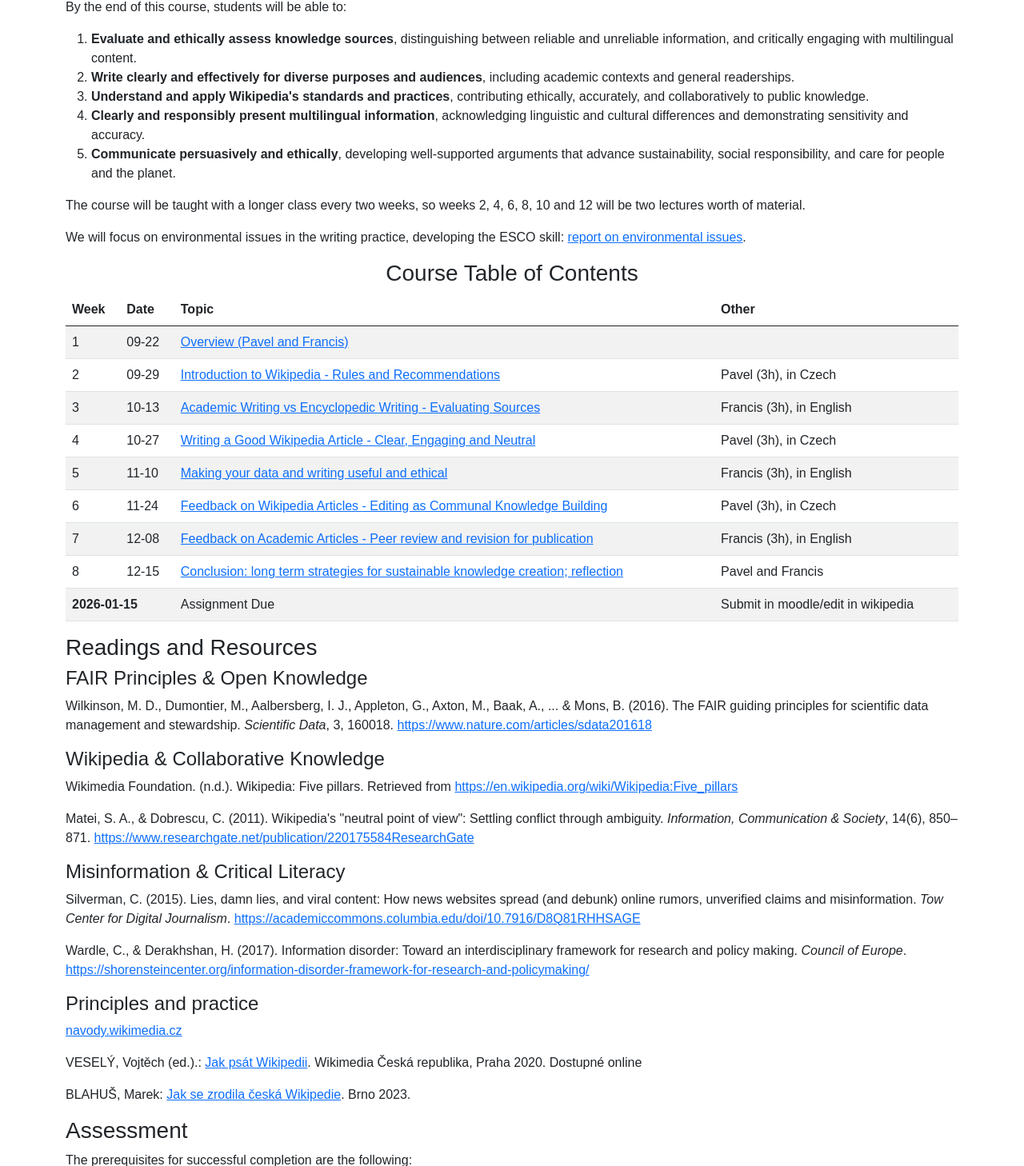
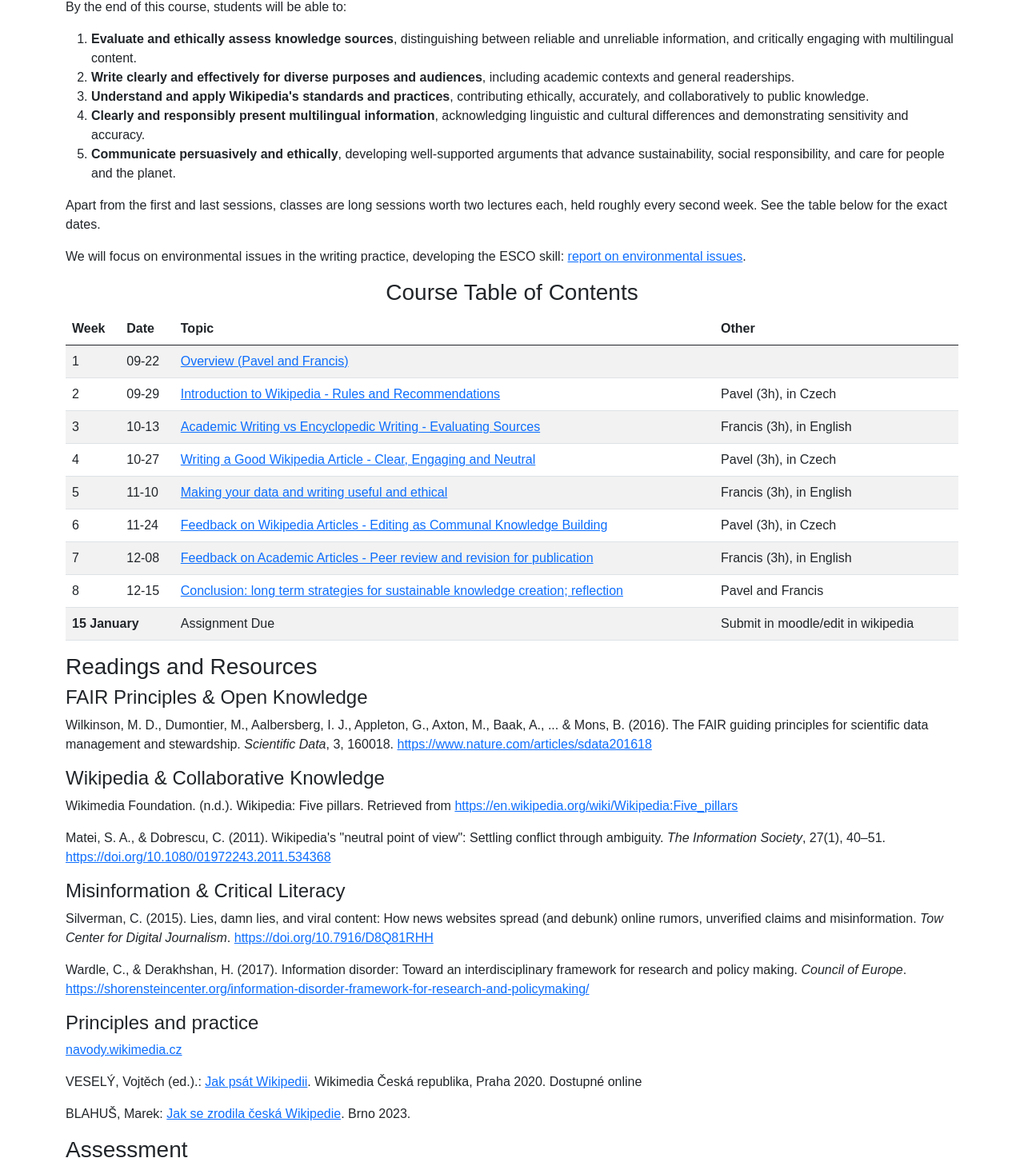
Before and after one commit to bond-lab/Open-Knowledge, a Flask app: page / in a window 1280 px wide. Shown: the part 503-1961 px from the top of the page at 80% size. Run offline with Flask 3, Linux system fonts and the light colour scheme.

Commit message:
tranche 1: de-date the material and fix mechanical errors
Dates
- Remove the hardcoded \date{} from all five decks.  The website carries
  the schedule, so the slides no longer need editing each year.  wk-05
  had wk-03's date and so was wrong for 2025 as well.
- Front page: the assignment deadline read 2026-01-15, left over from the
  2025 run; now "15 January", with no year to go stale.

Timing expressed as topics rather than as weeks
- wk-05: "Next week, you will read each others papers" was wrong for 2026
  (the next session is the Czech Wikipedia class); now names the peer
  review session.  Same for "last week's annotated bibliography".
- weeks/fair.html and weeks/writing.html: the draft was due "next week" in
  one place and the peer review session in another.  Milestones now link
  to the session pages via url_for, so they track weeks.toml.
- Front page: "weeks 2, 4, 6, 8, 10 and 12" matched neither the table's
  numbering nor the calendar; replaced with a description of the pattern.

Corrections
- wk-99 carried wk-01's short title, so every footer read "Intro".
- The Butler quote cited a GradeSaver page that now 404s; the bibliography
  already has the essay, so the citation stands on its own.
- Dropped a Facebook group link that is login-walled (HTTP 400).
- The Matei & Dobrescu reference gave the wrong journal, volume, issue and
  pages; corrected against Crossref and linked by DOI.  The Silverman link
  had its display text welded onto the identifier; now a DOI.
- base.html rendered a Python repr into every navbar tooltip, using the
  page-key string instead of the loop variable.
- Markup: unclosed <ul> in two templates, missing mailto:, duplicate
  element id in the review rubric, missing alt text.
- Spelling: Principals, persistant, companys, typcially, colleaugues,
  credibale, asjust.

Slides rebuilt with lualatex and republished.

Co-Authored-By: Claude Opus 5 (1M context) <noreply@anthropic.com>
Claude-Session: https://claude.ai/code/session_01D58qcAcVWgSVwX8LEu2FaN

```diff
--- a/web/templates/base.html
+++ b/web/templates/base.html
@@ -16,7 +16,7 @@
     <!-- Navbar -->
     <nav class="navbar navbar-expand-lg navbar-light bg-light">
         <div class="container-fluid">
-            <a class="navbar-brand" href="{{ url_for('index') }}">  <img height = '20px' style = "vertical-align:-2px" src="{{ url_for('static', filename='img/Wikimedia-logo.png') }}"> Open Knowledge</a>
+            <a class="navbar-brand" href="{{ url_for('index') }}">  <img height = '20px' style = "vertical-align:-2px" src="{{ url_for('static', filename='img/Wikimedia-logo.png') }}" alt=''> Open Knowledge</a>
             <button class="navbar-toggler" type="button" data-bs-toggle="collapse" data-bs-target="#navbarNav" aria-controls="navbarNav" aria-expanded="false" aria-label="Toggle navigation">
                 <span class="navbar-toggler-icon"></span>
             </button>
@@ -24,7 +24,7 @@
                 <ul class="navbar-nav">
                     {% for key, tweek in weeks.items() %}
                         <li class="nav-item">
-                            <a class="nav-link {% if week == key %}active{% endif %}" title= "{{week.title}}" href="{{ url_for('week', week_key=key) }}">{{ key.title() }}</a>
+                            <a class="nav-link {% if week == key %}active{% endif %}" title="{{ tweek.title }}" href="{{ url_for('week', week_key=key) }}">{{ key.title() }}</a>
                         </li>
                     {% endfor %}
                 </ul>
--- a/web/templates/index.html
+++ b/web/templates/index.html
@@ -14,7 +14,7 @@
   <ruby>
     <rb><b>Bond</b></rb>
     <rp>(</rp><rt>凡土</rt><rp>)</rp>
-</ruby></a> and <a href='pavel.bednarik@wikimedia.cz'>Pavel Bednařík</a>
+</ruby></a> and <a href='mailto:pavel.bednarik@wikimedia.cz'>Pavel Bednařík</a>
   <strong>2026</strong> (DAS OK)
 
 <p>Tuesday 16:45-18:15 (16:45-19:45),
@@ -45,7 +45,7 @@
     </ol>
 
     <p>
-        The course will be taught with a longer class every two weeks, so weeks 2, 4, 6, 8, 10 and 12 will be two lectures worth of material.
+        Apart from the first and last sessions, classes are long sessions worth two lectures each, held roughly every second week. See the table below for the exact dates.
 
     <p>We will focus on environmental issues in the writing practice, developing the ESCO skill: <a href='https://esco.ec.europa.eu/en/classification/skills?uri=http://data.europa.eu/esco/skill/f3cc52e3-a96c-4549-b841-6e41a846fa99'>report on environmental issues</a>.
 
@@ -70,7 +70,7 @@
         </tr>
         {% endfor %}
 	<tr>
-            <th colspan=2>2026-01-15</th>
+            <th colspan=2>15 January</th>
             <td>Assignment Due</td>
             <td>Submit in moodle/edit in wikipedia</td>
         </tr>
@@ -87,10 +87,10 @@
 <h4>Wikipedia & Collaborative Knowledge</h4>
 <p>Wikimedia Foundation. (n.d.). Wikipedia: Five pillars. Retrieved from <a href="https://en.wikipedia.org/wiki/Wikipedia:Five_pillars">https://en.wikipedia.org/wiki/Wikipedia:Five_pillars</a></p>
 
-<p>Matei, S. A., & Dobrescu, C. (2011). Wikipedia's "neutral point of view": Settling conflict through ambiguity. <em>Information, Communication & Society</em>, 14(6), 850–871. <a href="https://www.researchgate.net/publication/220175584ResearchGate">https://www.researchgate.net/publication/220175584ResearchGate</a></p>
+<p>Matei, S. A., & Dobrescu, C. (2011). Wikipedia's "neutral point of view": Settling conflict through ambiguity. <em>The Information Society</em>, 27(1), 40–51. <a href="https://doi.org/10.1080/01972243.2011.534368">https://doi.org/10.1080/01972243.2011.534368</a></p>
 
 <h4>Misinformation & Critical Literacy</h4>
-<p>Silverman, C. (2015). Lies, damn lies, and viral content: How news websites spread (and debunk) online rumors, unverified claims and misinformation. <em>Tow Center for Digital Journalism</em>. <a href="https://academiccommons.columbia.edu/doi/10.7916/D8Q81RHHSAGE">https://academiccommons.columbia.edu/doi/10.7916/D8Q81RHHSAGE</a></p>
+<p>Silverman, C. (2015). Lies, damn lies, and viral content: How news websites spread (and debunk) online rumors, unverified claims and misinformation. <em>Tow Center for Digital Journalism</em>. <a href="https://doi.org/10.7916/D8Q81RHH">https://doi.org/10.7916/D8Q81RHH</a></p>
 
 <p>Wardle, C., & Derakhshan, H. (2017). Information disorder: Toward an interdisciplinary framework for research and policy making. <em>Council of Europe</em>. <a href="https://shorensteincenter.org/information-disorder-framework-for-research-and-policymaking/">https://shorensteincenter.org/information-disorder-framework-for-research-and-policymaking/</a></p>
 
@@ -121,7 +121,7 @@
 
 <h3>Acknowledgements</h3>
 
-<ul
+<ul>
   <li> Logo: <img height = '20px' src="{{ url_for('static', filename='img/Wikimedia-logo.png') }}" alt='Wikimedia Logo'>  <a href="https://commons.wikimedia.org/wiki/File:Wikimedia-logo.png">The Wikimedia Logo</a> is a registered trademark of Wikimedia.
 </ul>
 
--- a/web/templates/weeks/conclusion.html
+++ b/web/templates/weeks/conclusion.html
@@ -7,7 +7,7 @@
 
     <p>The <a href="{{ url_for('static', filename='pdf/wk-99-conclusions.pdf')}}">slides</a> give more detail, as well as references.</p>
 
-<img  src="{{ url_for('static', filename='img/3-themanuscriptandtheprintedbook.jpg')}}">
+<img  src="{{ url_for('static', filename='img/3-themanuscriptandtheprintedbook.jpg')}}" alt='Woodcut contrasting a scribe copying a manuscript with an early printing press'>
 
 <p>THE MANUSCRIPT AND THE PRINTED BOOK from Hendrik Van Loon's (1921) <a href='https://gutenberg.org/ebooks/46399'>The Story of Mankind</a> (in <a href='https://en.wikipedia.org/wiki/The_Story_of_Mankind'>Wikipedia</a>).
 
--- a/web/templates/weeks/fair.html
+++ b/web/templates/weeks/fair.html
@@ -32,7 +32,7 @@ The <a href="{{ url_for('static', filename='pdf/wk-05-fair-writing.pdf')}}">slid
   </ul>
 
   <h3>In-Class Activity</h3>
-  <p>Students will audit one or more  of their sources for FAIR/CARE issues (findability, access, interoperability, reuse; benefit, control, responsibility, ethics) and share observations from last week’s annotated bibliography.</p>
+  <p>Students will audit one or more  of their sources for FAIR/CARE issues (findability, access, interoperability, reuse; benefit, control, responsibility, ethics) and share observations from the annotated bibliography prepared for the academic writing session.</p>
 
   <h3>Why this matters</h3>
   <ul>
@@ -44,7 +44,7 @@ The <a href="{{ url_for('static', filename='pdf/wk-05-fair-writing.pdf')}}">slid
   <h3>Assignments</h3>
   <ul>
     <li><strong>Discussed</strong>: Annotated bibliography (≥5 sources with comments).</li>
-    <li><strong>Due next week</strong>: First draft of your paper (follow scientific writing conventions; cite sources you have actually read and understood).</li>
+    <li><strong>Due at the peer review session</strong>: First draft of your paper (follow scientific writing conventions; cite sources you have actually read and understood).</li>
   </ul>
 
 
--- a/web/templates/weeks/peer_review.html
+++ b/web/templates/weeks/peer_review.html
@@ -53,8 +53,8 @@ The <a href="{{ url_for('static', filename='pdf/wk-07-feedback+review.pdf')}}">s
   </ul>
 </section>
 
-<section aria-labelledby="pr5">
-  <h4 id="pr5">6) Overall Assessment</h4>
+<section aria-labelledby="pr6">
+  <h4 id="pr6">6) Overall Assessment</h4>
   <ul>
     <li><strong>Perfect/Minor Revision/Major Revision/Reject</strong>
   </ul>
```
Also changed, not shown: web/templates/weeks/writing.html (+5 -4 lines), 10 other files.
